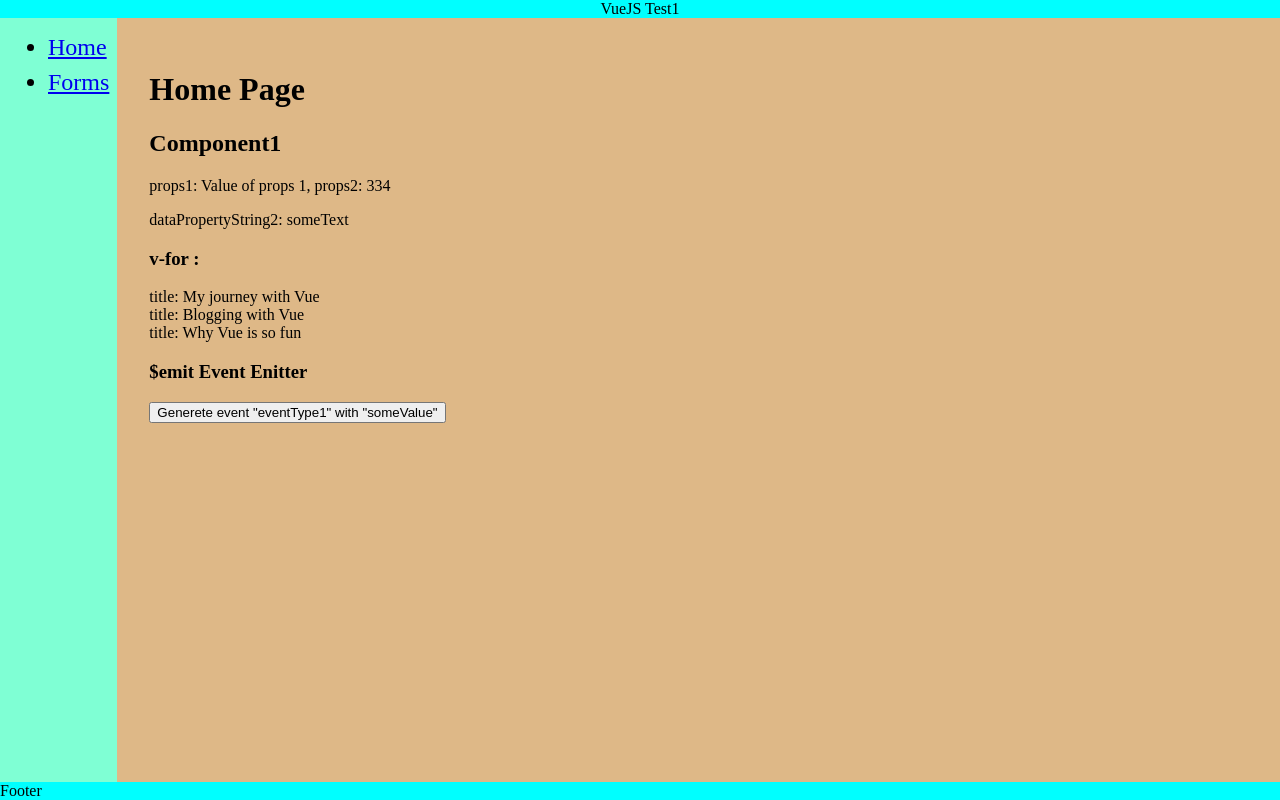
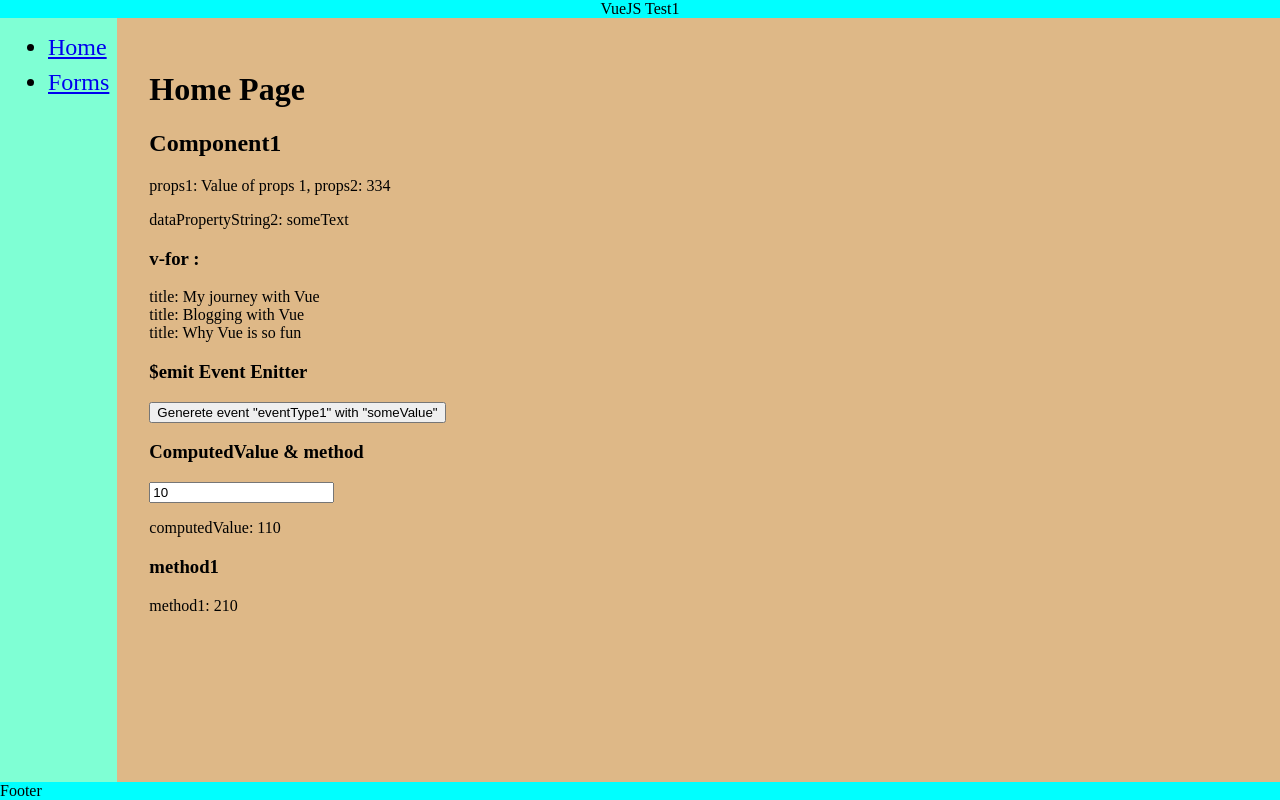
Before and after one commit to andrew2020wit/vue-js-test1, a Vue app: page / in a window 1280 px wide. Built offline with nearby package versions, Linux system fonts and the light colour scheme.

Commit message:
computed

```diff
--- a/src/components/Component1.vue
+++ b/src/components/Component1.vue
@@ -15,6 +15,13 @@
     <button @click="$emit('eventType1', 'someValue')">
       Generete event "eventType1" with "someValue"
     </button>
+    <!-- computedValue -->
+    <h3>ComputedValue & method</h3>
+    <input v-model.number="dataPropertyNumber1" />
+    <p>computedValue: {{ computedValue }}</p>
+    <!-- method1 -->
+    <h3>method1</h3>
+    <p>method1: {{ method1() }}</p>
   </div>
 </template>
 
@@ -23,7 +30,7 @@ export default {
   props: ["props1", "props2"],
   data: function() {
     return {
-      dataPropertyNumber1: 0,
+      dataPropertyNumber1: 10,
       dataPropertyNumber2: 0,
       titleValue: "someTitle",
       dataPropertyString2: "someText",
@@ -34,5 +41,47 @@ export default {
       ],
     };
   },
+  // cashed
+  computed: {
+    computedValue: function() {
+      return this.dataPropertyNumber1 + 100;
+    },
+    //get and set
+    computedValueWithSetter: {
+      get: function() {
+        return 100;
+      },
+      set: function(newValue) {
+        console.log(
+          `computedValueWithSetter: now I will do something with `,
+          newValue
+        );
+      },
+    },
+  },
+  methods: {
+    method1: function() {
+      return this.dataPropertyNumber1 + 200;
+    },
+  },
+  // watch not recomended
+  watch: {
+    dataPropertyNumber1: function() {
+      console.log(
+        "Component1 watch dataPropertyNumber1: ",
+        this.dataPropertyNumber1
+      );
+    },
+  },
+  //lifecycle
+  created: function() {
+    console.log("Component1 created");
+  },
+  mounted: function() {
+    console.log("Component1 mounted");
+  },
+  destroyed: function() {
+    console.log("Component1 destroyed");
+  },
 };
 </script>
--- a/src/views/Home.vue
+++ b/src/views/Home.vue
@@ -18,7 +18,7 @@ export default {
   },
   methods: {
     eventType1ToConsole(x) {
-      console.log("eventType1 from Component1, enent-value: ", x);
+      console.log("Home Page: eventType1 from Component1, enent-value: ", x);
     },
   },
 };
```
